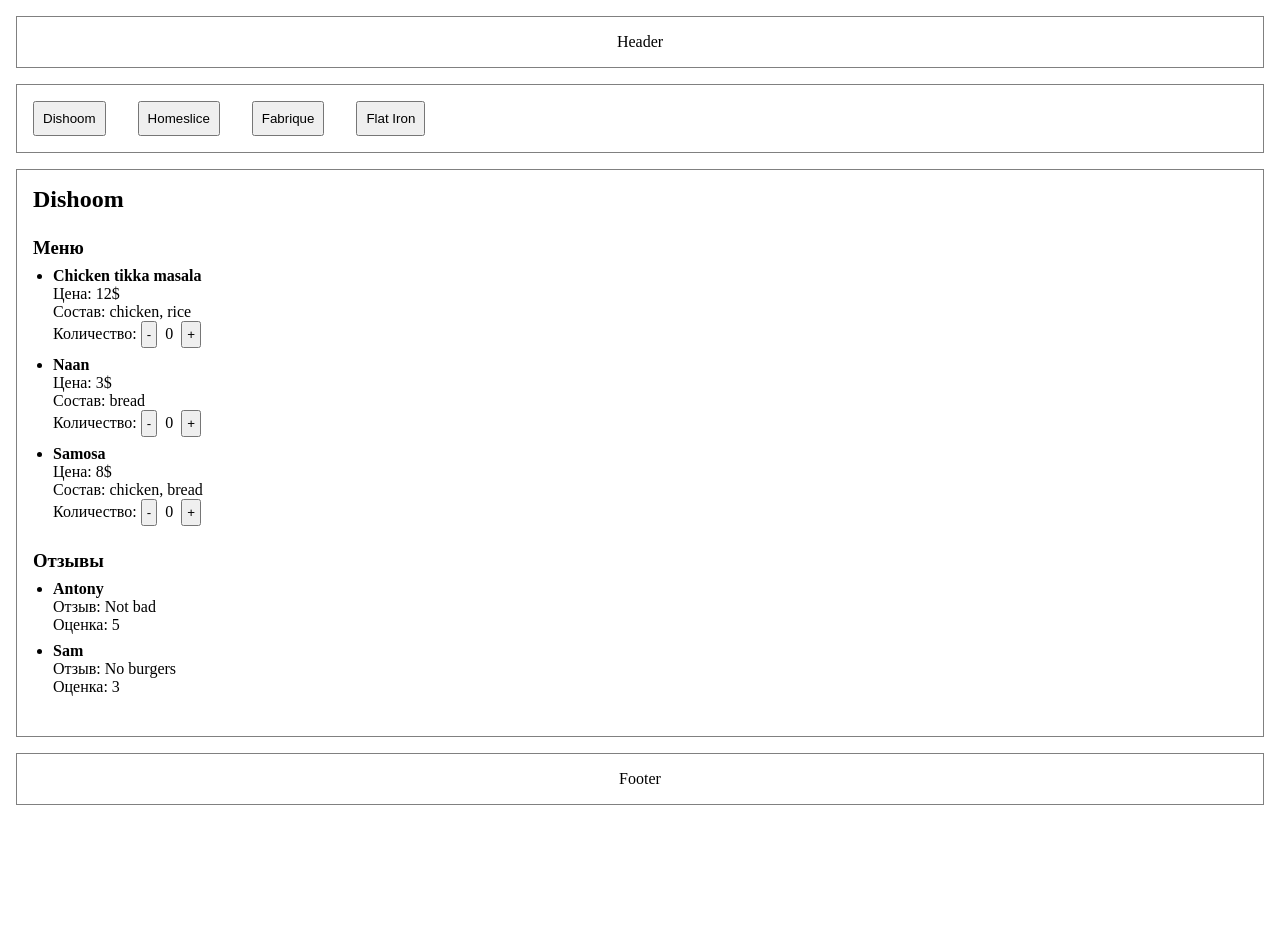
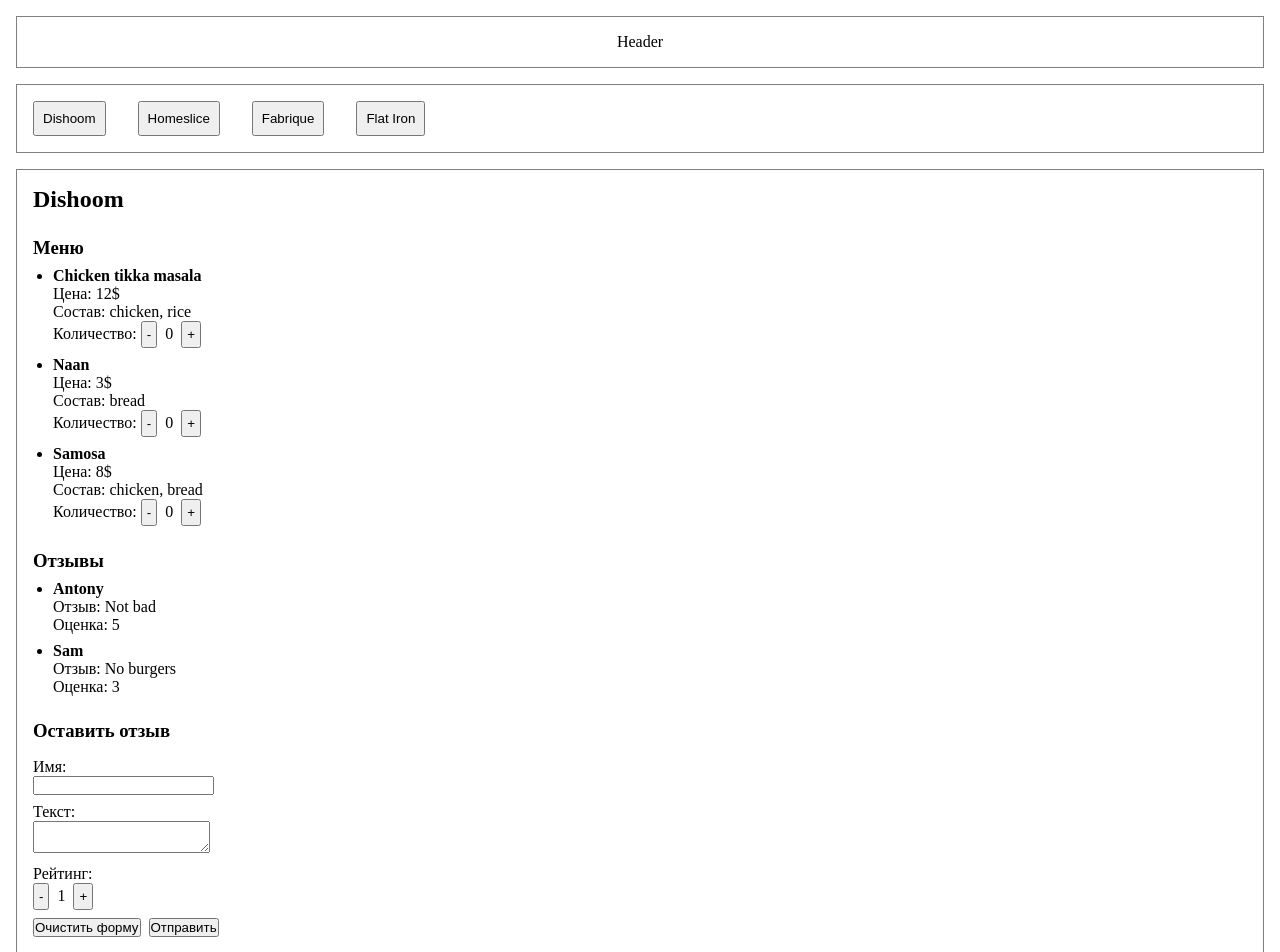
Before and after one commit to auddax/food-delivery-service, a React (Vite) app: page / in a window 1280 px wide. Shown: the top 952 px of the page. Before the commit the page ends 805 px from the top, so only its background shows below. Built offline with nearby package versions, Linux system fonts and the light colour scheme.

Commit message:
feat: add ReviewForm component (Sun, May 25, 2025 04:28:52 PM)

```diff
--- a/src/components/Counter/Counter.jsx
+++ b/src/components/Counter/Counter.jsx
@@ -1,15 +1,6 @@
-import { useCounter } from 'src/hooks/useCounter';
-
 import styles from './Counter.module.scss';
 
-export const Counter = ({ initialValue, minValue, maxValue }) => {
-  const [count, increment, decrement] = useCounter(
-    initialValue,
-    minValue,
-    maxValue
-  );
-
-  return (
+export const Counter = ({ count, increment, decrement }) => (
   <span>
     <button className={styles['counter-btn']} onClick={decrement}>
       -
@@ -20,4 +11,3 @@
     </button>
   </span>
 );
-};
--- /dev/null
+++ b/src/components/FormItem/FormItem.jsx
@@ -0,0 +1,10 @@
+import styles from './FormItem.module.scss';
+
+export const FormItem = ({ label, children }) => (
+  <div className={styles['form-item']}>
+    <label>
+      <div className={styles['label']}>{label}</div>
+      {children}
+    </label>
+  </div>
+);
--- /dev/null
+++ b/src/components/FormItem/FormItem.module.scss
@@ -0,0 +1,7 @@
+.form-item {
+  margin: 0 0 0.5rem;
+
+  .label {
+    margin: 0 0.5rem 0 0;
+  }
+}
--- a/src/components/Layout/Layout.module.scss
+++ b/src/components/Layout/Layout.module.scss
@@ -3,5 +3,5 @@
   display: flex;
   flex-direction: column;
   justify-content: space-between;
-  height: 100vh;
+  min-height: 100vh;
 }
--- a/src/components/MenuItem/MenuItem.jsx
+++ b/src/components/MenuItem/MenuItem.jsx
@@ -2,10 +2,14 @@
 import { ItemDetail } from 'src/components/ItemDetail/ItemDetail';
 import { Title } from 'src/components/Title/Title';
 import { MENU_ITEMS_COUNTER } from 'src/constants';
+import { useCounter } from 'src/hooks/useCounter';
 
 import styles from './MenuItem.module.scss';
 
-const MenuItemCounter = () => <Counter {...MENU_ITEMS_COUNTER} />;
+const MenuItemCounter = () => {
+  const [count, increment, decrement] = useCounter({ ...MENU_ITEMS_COUNTER });
+  return <Counter count={count} increment={increment} decrement={decrement} />;
+};
 
 export const MenuItem = ({ name, price, ingredients }) => (
   <li className={styles['menu-item']}>
--- a/src/components/RestaurantDetail/RestaurantDetail.jsx
+++ b/src/components/RestaurantDetail/RestaurantDetail.jsx
@@ -1,4 +1,5 @@
 import { Menu } from 'src/components/Menu/Menu';
+import { ReviewForm } from 'src/components/ReviewForm/ReviewForm';
 import { ReviewsList } from 'src/components/ReviewsList/ReviewsList';
 import { Title } from 'src/components/Title/Title';
 
@@ -13,6 +14,7 @@
       <Title level={2} className={styles['name']} value={name} />
       <Menu menu={menu} />
       <ReviewsList reviews={reviews} />
+      <ReviewForm />
     </section>
   );
 };
--- /dev/null
+++ b/src/components/ReviewForm/ReviewForm.jsx
@@ -0,0 +1,76 @@
+import { Counter } from 'src/components/Counter/Counter';
+import { FormItem } from 'src/components/FormItem/FormItem';
+import { Title } from 'src/components/Title/Title';
+import { RATING_COUNTER } from 'src/constants';
+import { useForm } from 'src/hooks/useForm';
+
+import styles from './ReviewForm.module.scss';
+
+const RatingCounter = ({ value, onChange, minValue, maxValue }) => {
+  const incrementCount = () => {
+    if (value < maxValue) onChange(value + 1);
+  };
+  const decrementCount = () => {
+    if (value > minValue) onChange(value - 1);
+  };
+  return (
+    <Counter
+      count={value}
+      increment={incrementCount}
+      decrement={decrementCount}
+    />
+  );
+};
+
+export const ReviewForm = () => {
+  const { form, onNameChange, onReviewChange, onRatingChange, clear } =
+    useForm();
+
+  const handleSubmit = (e) => {
+    e.preventDefault();
+    console.log(form);
+  };
+
+  return (
+    <div className={styles['review-form']}>
+      <Title
+        level={3}
+        value='Оставить отзыв'
+        className={styles['form-title']}
+      />
+      <form onSubmit={handleSubmit}>
+        <FormItem label='Имя:'>
+          <input
+            type='text'
+            name='name'
+            value={form.name}
+            onChange={onNameChange}
+          />
+        </FormItem>
+        <FormItem label='Текст:'>
+          <textarea
+            type='text'
+            name='review'
+            value={form.review}
+            onChange={onReviewChange}
+          />
+        </FormItem>
+        <FormItem label='Рейтинг:'>
+          <RatingCounter
+            name='rating'
+            value={form.rating}
+            minValue={RATING_COUNTER.minValue}
+            maxValue={RATING_COUNTER.maxValue}
+            onChange={onRatingChange}
+          />
+        </FormItem>
+        <div className={styles['form-actions']}>
+          <button type='button' onClick={clear}>
+            Очистить форму
+          </button>
+          <button type='submit'>Отправить</button>
+        </div>
+      </form>
+    </div>
+  );
+};
--- /dev/null
+++ b/src/components/ReviewForm/ReviewForm.module.scss
@@ -0,0 +1,13 @@
+.review-form {
+  .form-title {
+    margin: 0 0 1rem;
+  }
+  .form-actions {
+    display: flex;
+    gap: 0.5rem;
+  }
+  .counter-input {
+    text-align: center;
+    width: 1.5rem;
+  }
+}
--- a/src/constants/index.js
+++ b/src/constants/index.js
@@ -3,3 +3,9 @@
   minValue: 0,
   maxValue: 5,
 };
+
+export const RATING_COUNTER = {
+  initialValue: 1,
+  minValue: 1,
+  maxValue: 5,
+};
--- a/src/hooks/useCounter.js
+++ b/src/hooks/useCounter.js
@@ -1,6 +1,10 @@
 import { useState } from 'react';
 
-export const useCounter = (initialValue = 0, minValue = 0, maxValue = 5) => {
+export const useCounter = ({
+  initialValue = 0,
+  minValue = 0,
+  maxValue = 5,
+}) => {
   const [count, setCount] = useState(initialValue);
 
   const incrementCount = () => {
--- /dev/null
+++ b/src/hooks/useForm.js
@@ -0,0 +1,59 @@
+import { useReducer } from 'react';
+import { RATING_COUNTER } from 'src/constants';
+
+const initialState = {
+  name: '',
+  review: '',
+  rating: RATING_COUNTER.initialValue,
+};
+
+const SET_NAME_ACTION = 'setName';
+const SET_REVIEW_ACTION = 'setReview';
+const SET_RATING_ACTION = 'setRating';
+const SET_CLEAR_ACTION = 'clear';
+
+const reducer = (state, { type, payload }) => {
+  switch (type) {
+    case SET_NAME_ACTION:
+      return {
+        ...state,
+        name: payload,
+      };
+    case SET_REVIEW_ACTION:
+      return {
+        ...state,
+        review: payload,
+      };
+    case SET_RATING_ACTION:
+      return {
+        ...state,
+        rating: payload,
+      };
+    case SET_CLEAR_ACTION:
+      return initialState;
+    default:
+      return state;
+  }
+};
+
+export const useForm = () => {
+  const [form, dispatch] = useReducer(reducer, initialState);
+
+  const onNameChange = (e) => {
+    dispatch({ type: SET_NAME_ACTION, payload: e.target.value });
+  };
+
+  const onReviewChange = (e) => {
+    dispatch({ type: SET_REVIEW_ACTION, payload: e.target.value });
+  };
+
+  const onRatingChange = (rating) => {
+    dispatch({ type: SET_RATING_ACTION, payload: rating });
+  };
+
+  const clear = () => {
+    dispatch({ type: SET_CLEAR_ACTION });
+  };
+
+  return { form, onNameChange, onReviewChange, onRatingChange, clear };
+};
```
Lines whose indentation alone changed are shown as unchanged.
